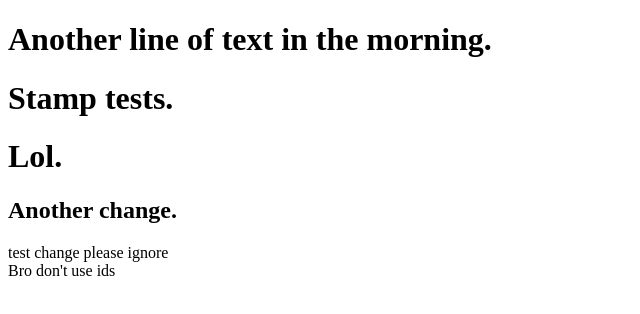
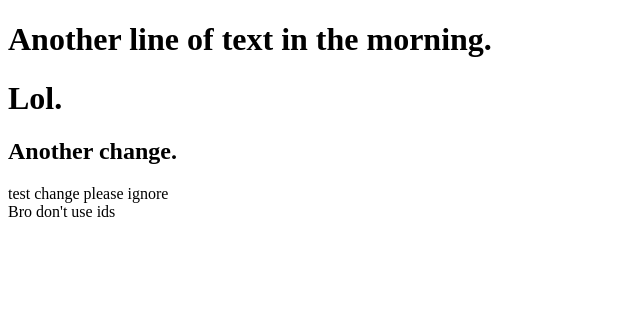
Before and after one commit to jeffreythewang/superprod, a plain HTML site: page index.html in a window 1280 px wide. Shown: the whole page, without its empty margins (0-640 px from the left). Drawn offline with Linux system fonts and the light colour scheme.

Commit message:
this is good for toronto

```diff
--- a/index.html
+++ b/index.html
@@ -2,7 +2,6 @@
 <head></head>
 <body>
     <h1>Another line of text in the morning.</h1>
-    <h1>Stamp tests.</h1>
     <h1>Lol.</h1>
     <h2>Another change.</h2>
     <div id="test"> test change please ignore </div>
```
